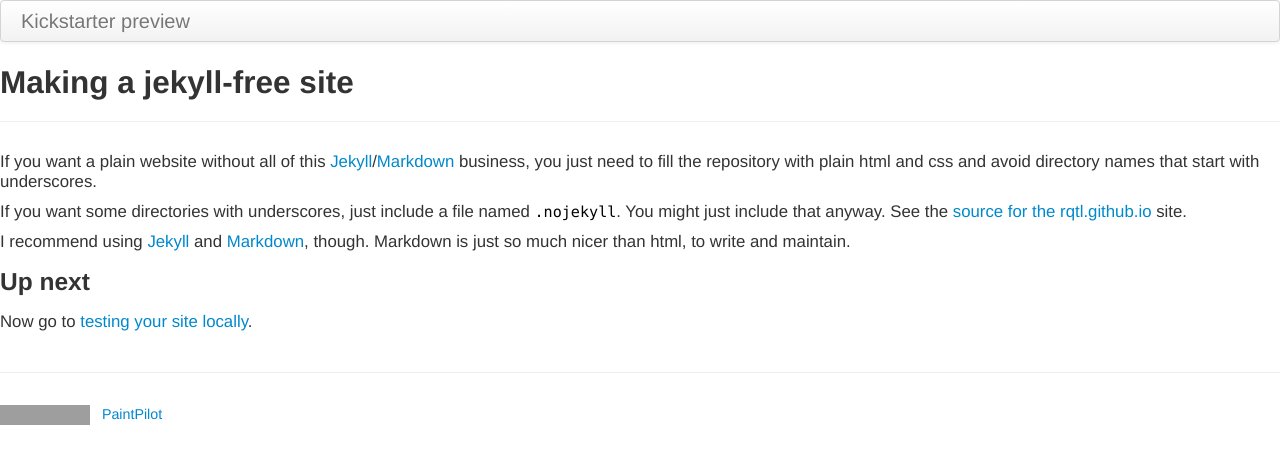
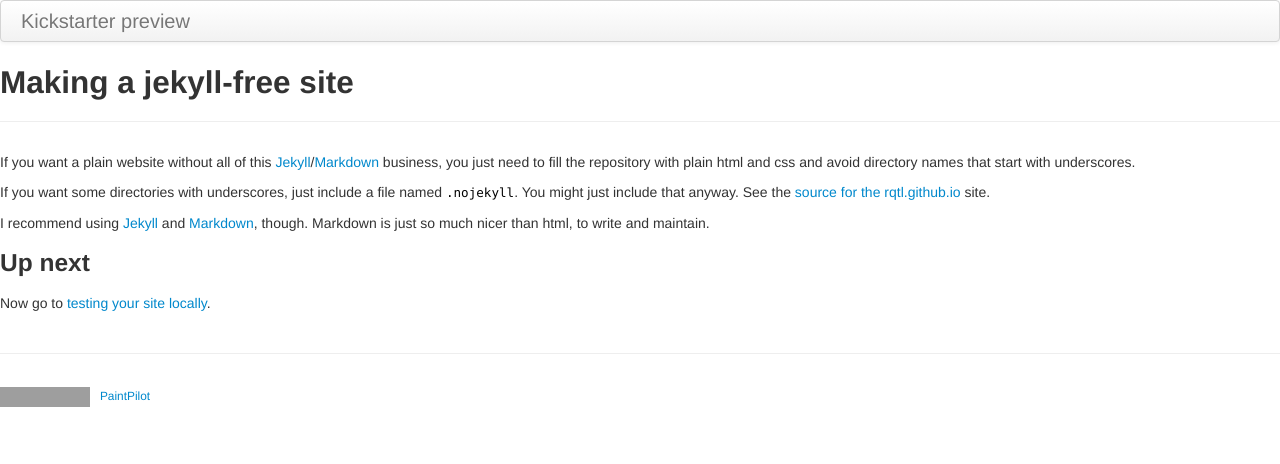
Before and after one commit to IgnatMaldive/PaintPilot, a Jekyll site: the page built from pages/nojekyll.md, in a window 1280 px wide. Shown: the top 464 px of the page. Built offline with Jekyll 4.4.1, drawn with Linux system fonts in a browser that asks for light colours; grey boxes are pictures that could not be loaded.

Commit message:
Update style.css

```diff
--- a/assets/themes/twitter/css/style.css
+++ b/assets/themes/twitter/css/style.css
@@ -1,7 +1,6 @@
 /* Custom container */
 .container-narrow {
-  margin: 0 auto;
-  font-size: 120%;}
+  margin: 0 auto;}
 
 .container-narrow > hr {
   margin: 30px 0; }
```
